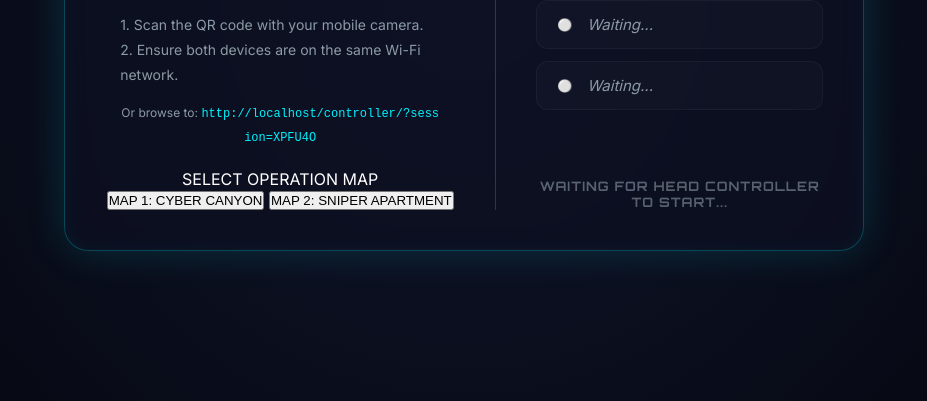
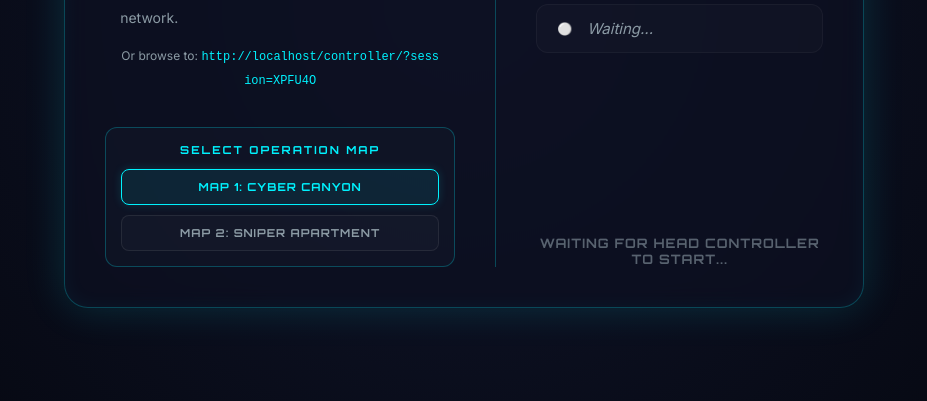
Before and after one commit to venkatesh-0007/Motion_Shooter, a website with bundled scripts: page game/index.html in a window 1280 px wide. Shown: the part 399-800 px from the top of the page, without its empty margins (176-1103 px from the left). Built offline with nearby package versions, Linux system fonts and the light colour scheme; no server answers.

Commit message:
style(game): add neon styling for map selection panel buttons in lobby

```diff
--- a/game/css/style.css
+++ b/game/css/style.css
@@ -742,3 +742,56 @@ body {
 .end-btn:active {
   transform: translateY(1px);
 }
+
+/* Map Selection Panel */
+.map-selection-panel {
+  width: 100%;
+  margin-top: 15px;
+  background: rgba(22, 28, 45, 0.4);
+  border: 1px solid var(--border-glow);
+  border-radius: 12px;
+  padding: 15px;
+  text-align: center;
+}
+
+.map-selection-panel .panel-title {
+  font-family: 'Orbitron', sans-serif;
+  font-size: 11px;
+  font-weight: 700;
+  color: var(--glow-cyan);
+  letter-spacing: 2px;
+  margin-bottom: 12px;
+}
+
+.map-buttons {
+  display: flex;
+  flex-direction: column;
+  gap: 10px;
+}
+
+.map-btn {
+  padding: 10px 15px;
+  font-family: 'Orbitron', sans-serif;
+  font-size: 11px;
+  font-weight: 700;
+  letter-spacing: 1px;
+  border-radius: 8px;
+  cursor: pointer;
+  background: rgba(255, 255, 255, 0.02);
+  border: 1px solid rgba(255, 255, 255, 0.08);
+  color: var(--text-muted);
+  transition: all 0.25s ease;
+}
+
+.map-btn:hover {
+  background: rgba(0, 242, 254, 0.03);
+  color: white;
+  border-color: rgba(0, 242, 254, 0.2);
+}
+
+.map-btn.active {
+  background: rgba(0, 242, 254, 0.08);
+  border-color: var(--glow-cyan);
+  color: var(--glow-cyan);
+  box-shadow: 0 0 10px rgba(0, 242, 254, 0.15);
+}
```
